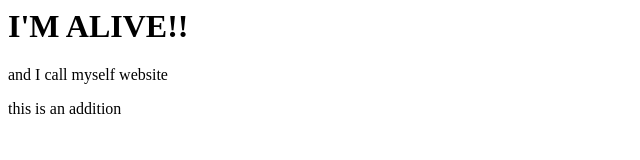
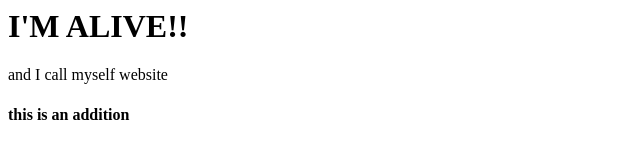
Before and after one commit to JShaxted/jshaxted.github.io, a plain HTML site: page index.html in a window 1280 px wide. Shown: the whole page, without its empty margins (0-640 px from the left). Drawn offline with Linux system fonts and the light colour scheme.

Commit message:
Update index.html

```diff
--- a/index.html
+++ b/index.html
@@ -11,7 +11,7 @@
 
 <h1>I'M ALIVE!!</h1>
 <p>and I call myself website</p>
-<p>this is an addition</p>
+<h4>this is an addition</h4>
 
 </body>
 
```
